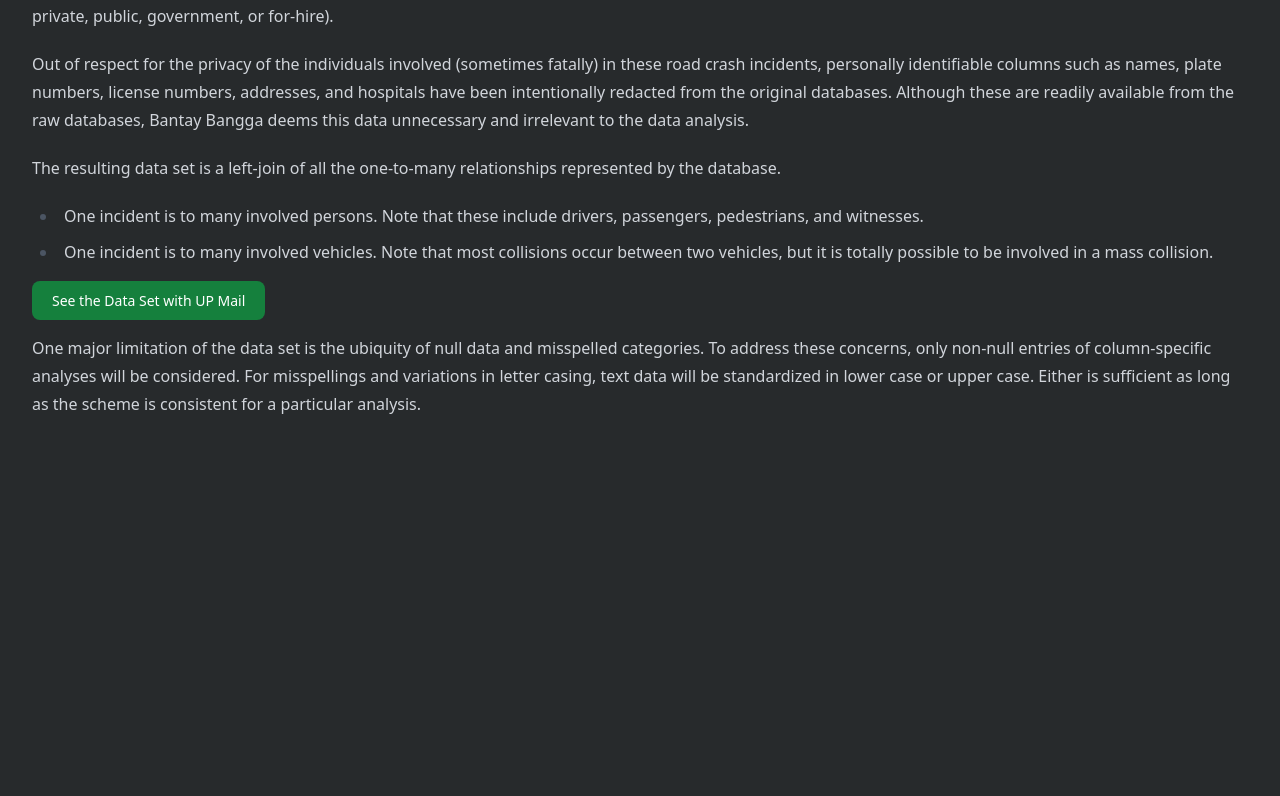
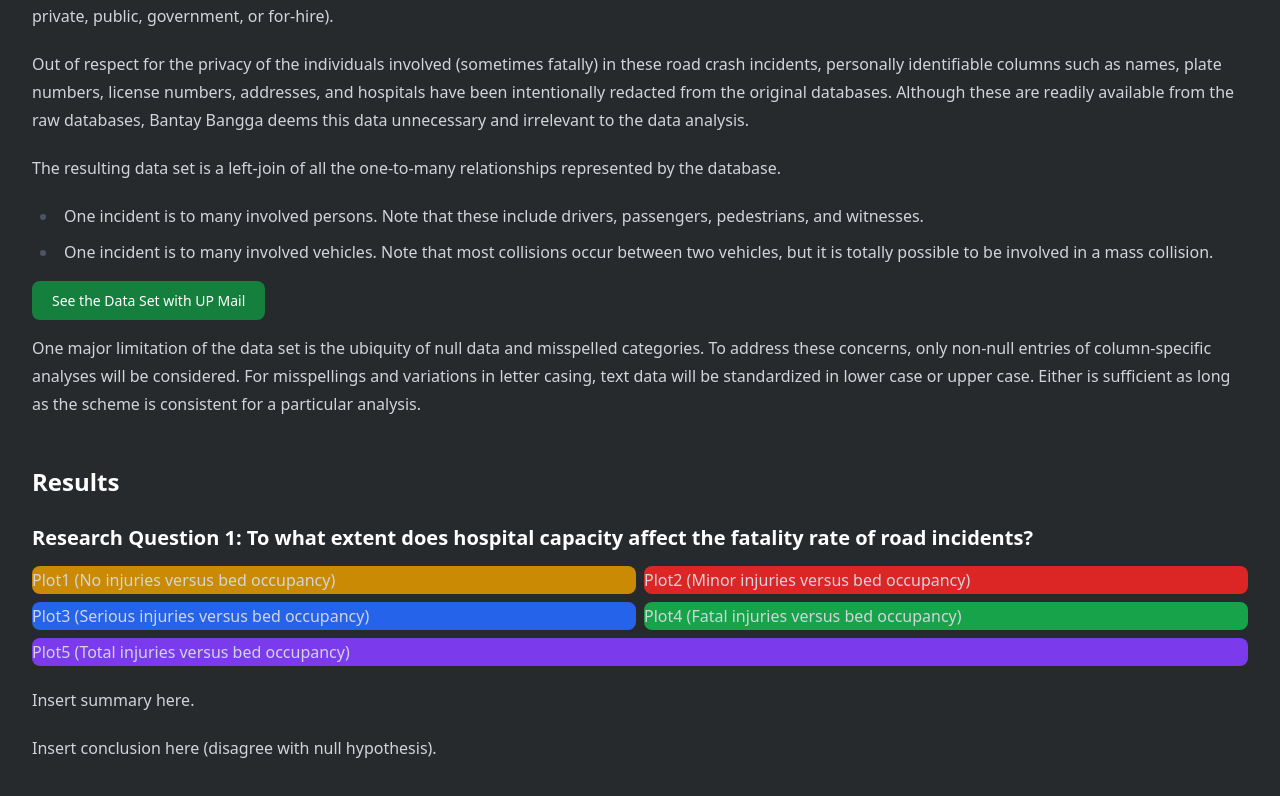
Before and after one commit to bantay-bangga/bantay-bangga.github.io, a SvelteKit app: page / in a window 1280 px wide. Shown: the part 2458-3254 px from the top of the page. Before the commit the page ends 2940 px from the top, so only its background shows below. Built offline with nearby package versions, Linux system fonts and the light colour scheme.

Commit message:
feat: apply rough layout for results

```diff
--- a/src/routes/+page.svelte
+++ b/src/routes/+page.svelte
@@ -136,4 +136,21 @@
         in letter casing, text data will be standardized in lower case or upper case. Either is sufficient as long as
         the scheme is consistent for a particular analysis.
     </p>
+
+    <h2>Results</h2>
+
+    <h3>Research Question 1: To what extent does hospital capacity affect the fatality rate of road incidents?</h3>
+    <div class="grid grid-flow-row grid-cols-2 gap-2">
+        <div class="col-span-full rounded-lg bg-yellow-600 sm:col-span-1">Plot1 (No injuries versus bed occupancy)</div>
+        <div class="col-span-full rounded-lg bg-red-600 sm:col-span-1">Plot2 (Minor injuries versus bed occupancy)</div>
+        <div class="col-span-full rounded-lg bg-blue-600 sm:col-span-1">
+            Plot3 (Serious injuries versus bed occupancy)
+        </div>
+        <div class="col-span-full rounded-lg bg-green-600 sm:col-span-1">
+            Plot4 (Fatal injuries versus bed occupancy)
+        </div>
+        <div class="col-span-full rounded-lg bg-violet-600">Plot5 (Total injuries versus bed occupancy)</div>
+    </div>
+    <p>Insert summary here.</p>
+    <p>Insert conclusion here (disagree with null hypothesis).</p>
 </article>
```
